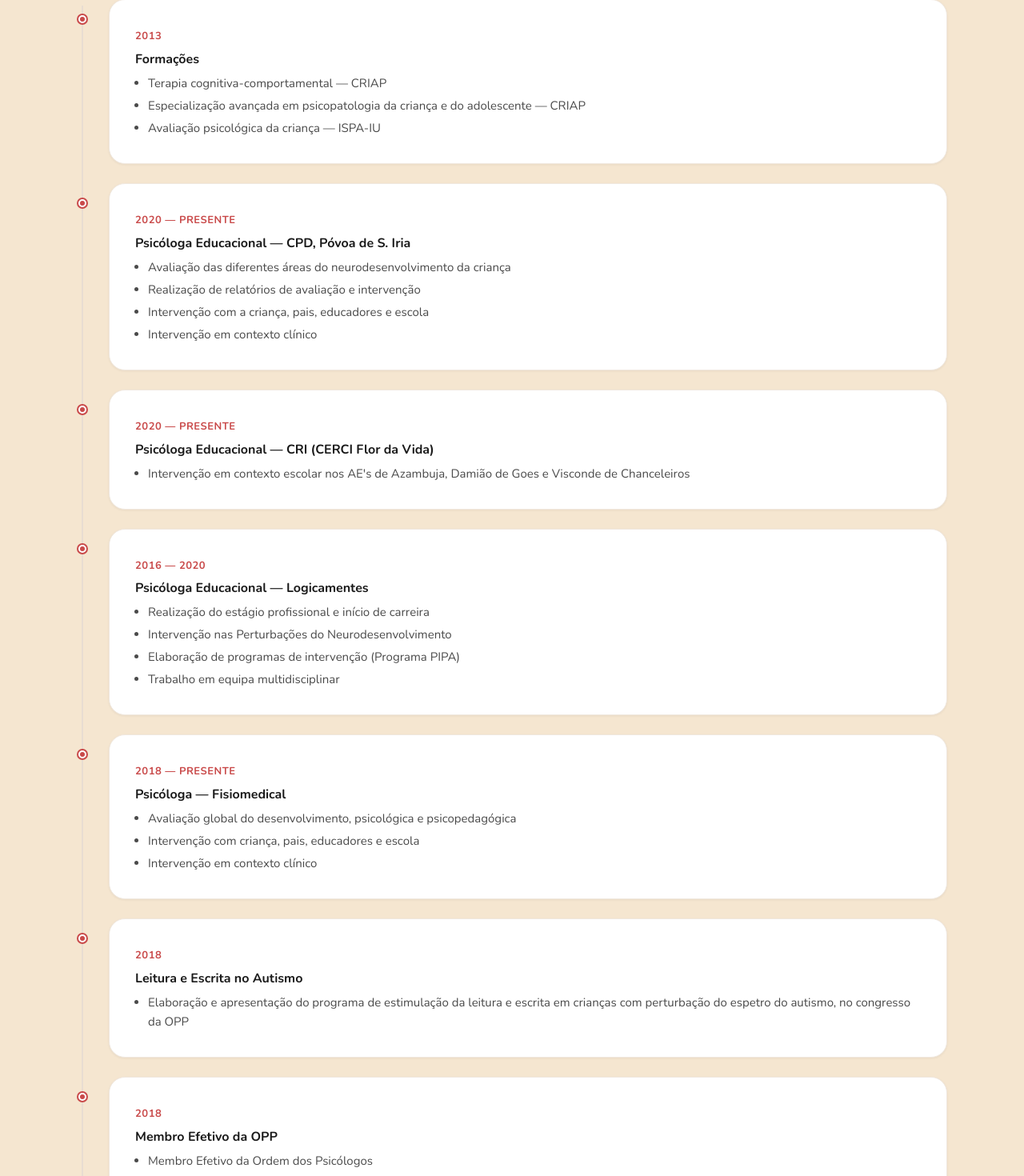
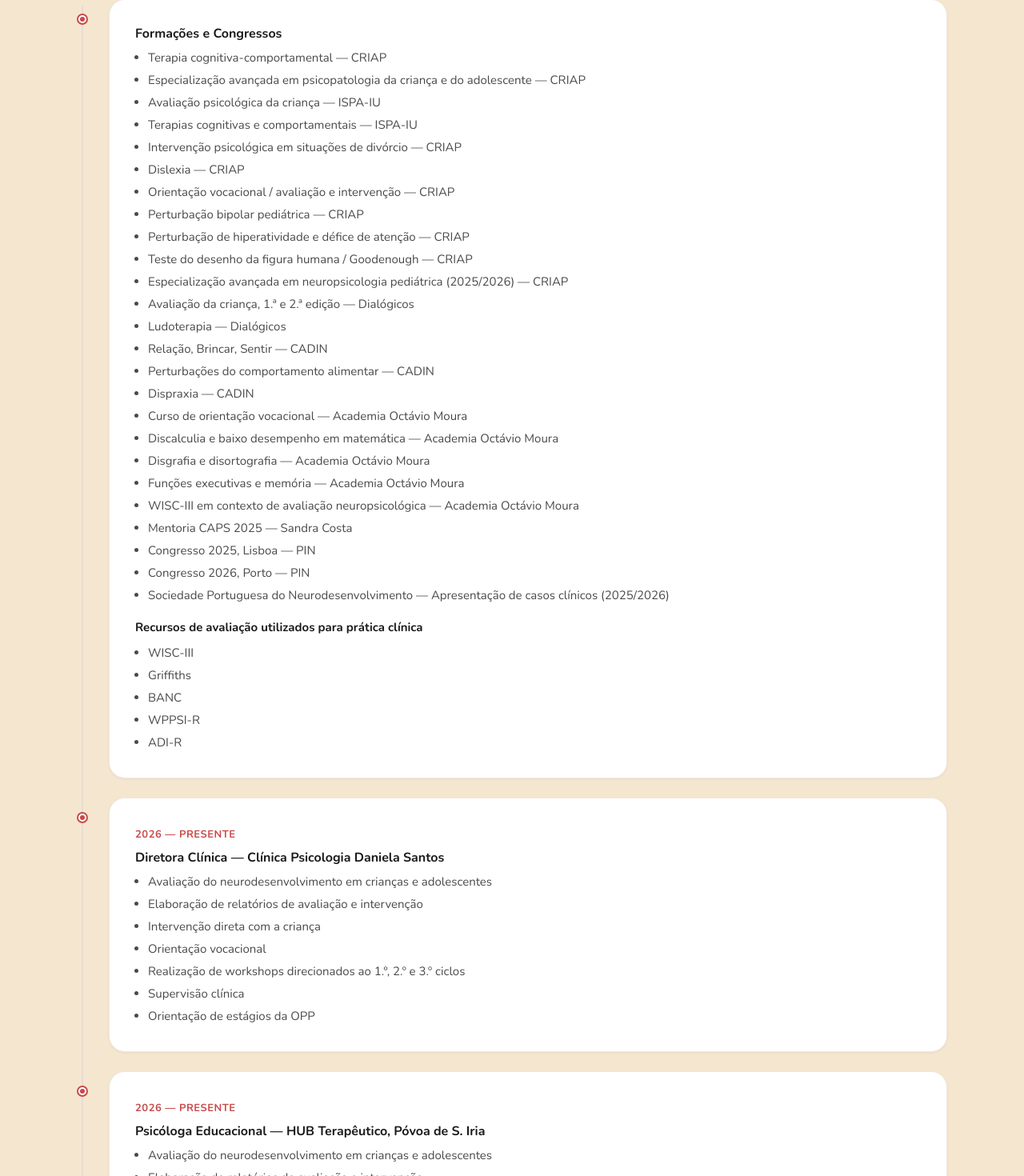
Before and after one commit to Dmoleiro/ds-psi, a React (Vite) app: page / in a window 1280 px wide. Shown: the part 4154-5624 px from the top of the page at 80% size. Built offline with nearby package versions, Linux system fonts and the light colour scheme; no server answers.

Commit message:
feat: changes to the team

```diff
--- a/src/components/sections/EquipaSection.module.css
+++ b/src/components/sections/EquipaSection.module.css
@@ -38,6 +38,17 @@
   margin: 0 0 var(--space-sm);
 }
 
+.availabilityNote {
+  display: inline-block;
+  margin: 0 0 var(--space-sm);
+  padding: 0.25rem 0.75rem;
+  border-radius: var(--radius-full);
+  background: var(--color-bg-warm);
+  color: var(--color-ink-muted);
+  font-size: 0.875rem;
+  font-weight: 600;
+}
+
 .tagline {
   font-size: 1rem;
   font-weight: 600;
@@ -50,6 +61,12 @@
   line-height: 1.7;
   margin: 0;
   max-width: 40rem;
+}
+
+.interventionFocus {
+  margin: 0;
+  color: var(--color-ink-muted);
+  line-height: 1.7;
 }
 
 .block {
--- a/src/components/sections/EquipaSection.tsx
+++ b/src/components/sections/EquipaSection.tsx
@@ -21,10 +21,20 @@
         <div className={styles.memberIntro}>
           <h3 className={styles.memberName}>{member.name}</h3>
           <p className={styles.memberRole}>{member.role}</p>
+          {member.availabilityNote && (
+            <p className={styles.availabilityNote}>{member.availabilityNote}</p>
+          )}
           {member.tagline && <p className={styles.tagline}>{member.tagline}</p>}
           <p className={styles.intro}>{member.intro}</p>
         </div>
       </div>
+
+      {member.interventionFocus && (
+        <Card className={styles.block}>
+          <h4 className={styles.blockTitle}>{member.interventionFocus.title}</h4>
+          <p className={styles.interventionFocus}>{member.interventionFocus.description}</p>
+        </Card>
+      )}
 
       {member.credentials && (
         <Card className={styles.block}>
@@ -71,7 +81,8 @@
 
       <Card className={styles.block}>
         <h4 className={styles.blockTitle}>
-          {member.practiceAreas ? 'A nossa abordagem' : 'A minha abordagem'}
+          {member.approachTitle ??
+            (member.practiceAreas ? 'A nossa abordagem' : 'A minha abordagem')}
         </h4>
         <ul className={styles.approachList}>
           {member.approach.map((item) => (
--- a/src/components/sections/TherapistSection.module.css
+++ b/src/components/sections/TherapistSection.module.css
@@ -141,6 +141,17 @@
   list-style: disc;
 }
 
+.timelineSubsection {
+  margin-top: var(--space-md);
+}
+
+.timelineSubsectionTitle {
+  margin: 0 0 var(--space-sm);
+  font-size: 0.9375rem;
+  font-weight: 700;
+  color: var(--color-ink);
+}
+
 @media (min-width: 768px) {
   .profile {
     flex-direction: row;
--- a/src/components/sections/TherapistSection.tsx
+++ b/src/components/sections/TherapistSection.tsx
@@ -1,9 +1,35 @@
-import { images, therapist } from '../../content/site.pt'
+import { images, therapist, type TimelineEntry } from '../../content/site.pt'
 import { Badge } from '../ui/Badge'
 import { Card } from '../ui/Card'
 import { PortraitPhoto } from '../ui/PortraitPhoto'
 import { Section } from '../layout/Section'
 import styles from './TherapistSection.module.css'
+
+function timelineYears(year: string): { start: number; end: number } {
+  const matches = year.match(/\d{4}/g)?.map(Number) ?? []
+  if (matches.length === 0) return { start: 0, end: 0 }
+  const start = matches[0]
+  if (/presente/i.test(year)) return { start, end: 9999 }
+  if (matches.length === 1) return { start, end: matches[0] }
+  return { start, end: matches[matches.length - 1] }
+}
+
+function sortTimeline(entries: TimelineEntry[]): TimelineEntry[] {
+  const undated = entries.filter((entry) => !entry.year)
+  const dated = entries
+    .filter((entry) => entry.year)
+    .sort((a, b) => {
+      const aYears = timelineYears(a.year!)
+      const bYears = timelineYears(b.year!)
+      if (bYears.start !== aYears.start) return bYears.start - aYears.start
+      if (bYears.end !== aYears.end) return bYears.end - aYears.end
+      return (b.priority ?? 0) - (a.priority ?? 0)
+    })
+
+  return [...undated, ...dated]
+}
+
+const timeline = sortTimeline(therapist.timeline)
 
 export function TherapistSection() {
   return (
@@ -54,19 +80,33 @@
       <div className={styles.timeline}>
         <h3 className={styles.sectionHeading}>Desenvolvimento Profissional</h3>
         <ol className={styles.timelineList}>
-          {therapist.timeline.map((entry) => (
-            <li key={`${entry.year}-${entry.title}`} className={styles.timelineItem}>
+          {timeline.map((entry) => (
+            <li key={entry.year ? `${entry.year}-${entry.title}` : entry.title} className={styles.timelineItem}>
               <div className={styles.timelineMarker} aria-hidden="true" />
               <Card as="article" className={styles.timelineCard}>
+                {entry.year && (
                   <time className={styles.timelineYear} dateTime={entry.year.replace(/\s/g, '')}>
                     {entry.year}
                   </time>
+                )}
                 <h4 className={styles.timelineTitle}>{entry.title}</h4>
+                {entry.items.length > 0 && (
                   <ul className={styles.timelineDetails}>
                     {entry.items.map((item) => (
                       <li key={item.slice(0, 40)}>{item}</li>
                     ))}
                   </ul>
+                )}
+                {entry.sections?.map((section) => (
+                  <div key={section.title} className={styles.timelineSubsection}>
+                    <h5 className={styles.timelineSubsectionTitle}>{section.title}</h5>
+                    <ul className={styles.timelineDetails}>
+                      {section.items.map((item) => (
+                        <li key={item}>{item}</li>
+                      ))}
+                    </ul>
+                  </div>
+                ))}
               </Card>
             </li>
           ))}
--- a/src/content/site.pt.ts
+++ b/src/content/site.pt.ts
@@ -36,10 +36,18 @@
   label: string
 }
 
-export interface TimelineEntry {
-  year: string
+export interface TimelineSection {
   title: string
   items: string[]
+}
+
+export interface TimelineEntry {
+  year?: string
+  title: string
+  items: string[]
+  sections?: TimelineSection[]
+  /** Higher values appear first when start/end dates match. */
+  priority?: number
 }
 
 export interface FormStub {
@@ -290,16 +298,68 @@
   ] satisfies Qualification[],
   timeline: [
     {
-      year: '2013',
-      title: 'Formações',
+      title: 'Formações e Congressos',
       items: [
         'Terapia cognitiva-comportamental — CRIAP',
         'Especialização avançada em psicopatologia da criança e do adolescente — CRIAP',
         'Avaliação psicológica da criança — ISPA-IU',
+        'Terapias cognitivas e comportamentais — ISPA-IU',
+        'Intervenção psicológica em situações de divórcio — CRIAP',
+        'Dislexia — CRIAP',
+        'Orientação vocacional / avaliação e intervenção — CRIAP',
+        'Perturbação bipolar pediátrica — CRIAP',
+        'Perturbação de hiperatividade e défice de atenção — CRIAP',
+        'Teste do desenho da figura humana / Goodenough — CRIAP',
+        'Especialização avançada em neuropsicologia pediátrica (2025/2026) — CRIAP',
+        'Avaliação da criança, 1.ª e 2.ª edição — Dialógicos',
+        'Ludoterapia — Dialógicos',
+        'Relação, Brincar, Sentir — CADIN',
+        'Perturbações do comportamento alimentar — CADIN',
+        'Dispraxia — CADIN',
+        'Curso de orientação vocacional — Academia Octávio Moura',
+        'Discalculia e baixo desempenho em matemática — Academia Octávio Moura',
+        'Disgrafia e disortografia — Academia Octávio Moura',
+        'Funções executivas e memória — Academia Octávio Moura',
+        'WISC-III em contexto de avaliação neuropsicológica — Academia Octávio Moura',
+        'Mentoria CAPS 2025 — Sandra Costa',
+        'Congresso 2025, Lisboa — PIN',
+        'Congresso 2026, Porto — PIN',
+        'Sociedade Portuguesa do Neurodesenvolvimento — Apresentação de casos clínicos (2025/2026)',
+      ],
+      sections: [
+        {
+          title: 'Recursos de avaliação utilizados para prática clínica',
+          items: ['WISC-III', 'Griffiths', 'BANC', 'WPPSI-R', 'ADI-R'],
+        },
       ],
     },
     {
-      year: '2020 — Presente',
+      year: '2026 — Presente',
+      title: 'Diretora Clínica — Clínica Psicologia Daniela Santos',
+      priority: 1,
+      items: [
+        'Avaliação do neurodesenvolvimento em crianças e adolescentes',
+        'Elaboração de relatórios de avaliação e intervenção',
+        'Intervenção direta com a criança',
+        'Orientação vocacional',
+        'Realização de workshops direcionados ao 1.º, 2.º e 3.º ciclos',
+        'Supervisão clínica',
+        'Orientação de estágios da OPP',
+      ],
+    },
+    {
+      year: '2026 — Presente',
+      title: 'Psicóloga Educacional — HUB Terapêutico, Póvoa de S. Iria',
+      items: [
+        'Avaliação do neurodesenvolvimento em crianças e adolescentes',
+        'Elaboração de relatórios de avaliação e intervenção',
+        'Intervenção direta com a criança',
+        'Orientação vocacional',
+        'Realização de workshops direcionados ao 1.º, 2.º e 3.º ciclos',
+      ],
+    },
+    {
+      year: '2020 — 2026',
       title: 'Psicóloga Educacional — CPD, Póvoa de S. Iria',
       items: [
         'Avaliação das diferentes áreas do neurodesenvolvimento da criança',
@@ -309,10 +369,19 @@
       ],
     },
     {
-      year: '2020 — Presente',
+      year: '2020 — 2024',
       title: 'Psicóloga Educacional — CRI (CERCI Flor da Vida)',
       items: [
         "Intervenção em contexto escolar nos AE's de Azambuja, Damião de Goes e Visconde de Chanceleiros",
+      ],
+    },
+    {
+      year: '2023 — 2025',
+      title: 'Projeto CPIAA',
+      items: [
+        'Apoio psicológico e intervenção em contexto clínico e escolar',
+        'Avaliação das diferentes áreas do neurodesenvolvimento da criança',
+        'Realização de relatórios de avaliação e intervenção',
       ],
     },
     {
@@ -326,7 +395,7 @@
       ],
     },
     {
-      year: '2018 — Presente',
+      year: '2018 — 2024',
       title: 'Psicóloga — Fisiomedical',
       items: [
         'Avaliação global do desenvolvimento, psicológica e psicopedagógica',
--- a/src/content/team.pt.ts
+++ b/src/content/team.pt.ts
@@ -18,10 +18,16 @@
   tagline?: string
   intro: string
   portrait: PortraitImage
+  availabilityNote?: string
+  interventionFocus?: {
+    title: string
+    description: string
+  }
   audiences?: TeamAudience[]
   credentials?: string[]
   practiceAreas?: TeamPracticeArea[]
   approach: string[]
+  approachTitle?: string
   closing?: string
 }
 
@@ -187,6 +193,70 @@
         'O meu interesse profissional centra-se na compreensão de cada caso de forma individualizada, promovendo o bem-estar e o desenvolvimento.',
     },
     {
+      id: 'cristiana-fernandes',
+      name: 'Dra. Cristiana Fernandes',
+      role: 'Psicóloga Clínica',
+      tagline: 'Cuidar hoje, transformar amanhã.',
+      intro:
+        'Acolher, compreender e promover o bem-estar emocional e o desenvolvimento em cada etapa da vida.',
+      interventionFocus: {
+        title: 'Intervenção com adolescentes, adultos e pais',
+        description:
+          'Acompanhamento psicológico especializado para todas as fases da vida, promovendo equilíbrio, confiança e bem-estar emocional.',
+      },
+      availabilityNote: 'Exclusivo online',
+      portrait: {
+        src: publicAsset('images/team/cristiana-fernandes.png'),
+        alt: 'Dra. Cristiana Fernandes — Psicóloga Clínica',
+        align: { scale: 1.12, x: 0, y: 4 },
+      },
+      practiceAreas: [
+        {
+          title: 'Dificuldades emocionais e comportamentais',
+          description:
+            'Avaliação e intervenção em problemas comportamentais, regulação emocional, irritabilidade e gestão das emoções',
+        },
+        {
+          title: 'Ansiedade e regulação emocional',
+          description:
+            'Ansiedade, medos, ataques de pânico, stress e baixa autoestima',
+        },
+        {
+          title: 'Dificuldades de aprendizagem',
+          description: 'Avaliação e intervenção em dificuldades escolares e de aprendizagem',
+        },
+        {
+          title: 'Dislexia e outras dificuldades específicas',
+          description:
+            'Intervenção especializada em dislexia e outras dificuldades específicas de aprendizagem',
+        },
+        {
+          title: 'PHDA e dificuldades de atenção e hiperatividade',
+          description:
+            'Avaliação e intervenção em PHDA e dificuldades de atenção, concentração e impulsividade',
+        },
+        {
+          title: 'Aconselhamento parental — dirigido aos pais',
+          description:
+            'Apoio e orientação aos pais para lidar com desafios parentais e fortalecer a relação com os filhos',
+        },
+        {
+          title: 'Orientação escolar e vocacional',
+          description:
+            'Avaliação e apoio na descoberta de interesses, competências e tomada de decisões escolares e profissionais',
+        },
+      ],
+      approach: [
+        'Acolhimento e empatia',
+        'Confidencialidade e ética profissional',
+        'Escuta ativa e sem julgamentos',
+        'Estratégias práticas e personalizadas',
+        'Envolvimento da família',
+      ],
+      approachTitle: 'A minha abordagem',
+      closing: 'Cada pessoa é única. Cada história importa.',
+    },
+    {
       id: 'vera-cordeiro',
       name: 'Vera Cordeiro',
       role: 'Terapeuta da Fala',
```
Also changed, not shown: public/images/team/cristiana-fernandes.png (added), 1 other file (tests, documents, lock files or other folders). Lines whose indentation alone changed are shown as unchanged.
